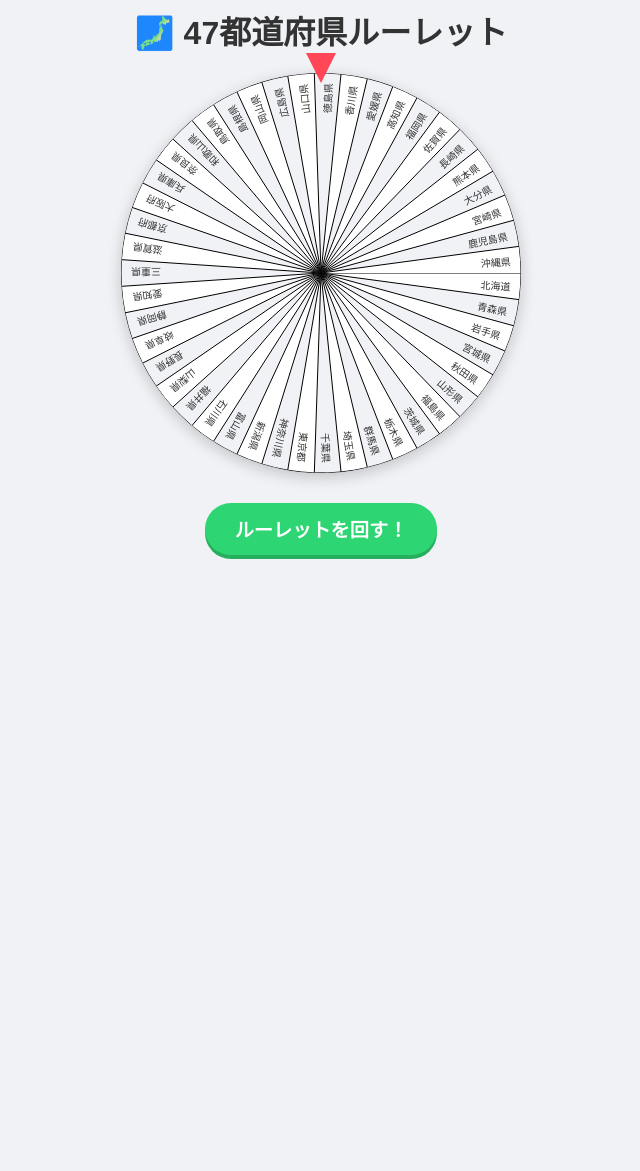
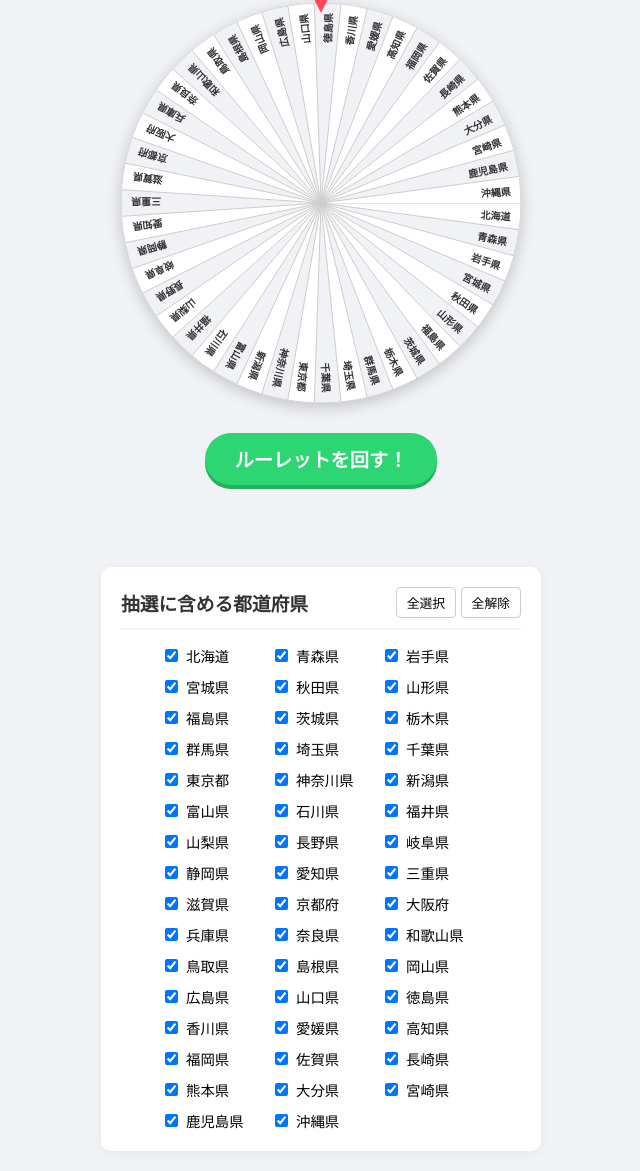
Before and after one commit to nagi8888/todoram, a plain HTML site: page index.html in a window 1280 px wide. Shown: the part 104-1275 px from the top of the page, without its empty margins (319-959 px from the left). Before the commit the page ends 800 px from the top, so only its background shows below. Drawn offline with Linux system fonts and the light colour scheme.

Commit message:
Update index.html

```diff
--- a/index.html
+++ b/index.html
@@ -14,9 +14,17 @@
             min-height: 100vh;
             margin: 0;
             background-color: #f0f2f5;
+            padding: 20px;
         }
 
         h1 { color: #333; margin-bottom: 20px; }
+
+        .main-container {
+            display: flex;
+            flex-direction: column;
+            align-items: center;
+            gap: 30px;
+        }
 
         .roulette-container {
             position: relative;
@@ -24,7 +32,6 @@
             height: 400px;
         }
 
-        /* 針（ポインター） */
         .pointer {
             position: absolute;
             top: -20px;
@@ -45,11 +52,10 @@
         }
 
         .controls {
-            margin-top: 30px;
             text-align: center;
         }
 
-        button {
+        button#spinBtn {
             padding: 12px 30px;
             font-size: 1.2rem;
             font-weight: bold;
@@ -62,22 +68,71 @@
             box-shadow: 0 4px 0 #26af5f;
         }
 
-        button:hover { background-color: #26af5f; }
-        button:active { transform: translateY(2px); box-shadow: none; }
-        button:disabled { background-color: #ccc; box-shadow: none; cursor: not-allowed; }
+        button#spinBtn:hover { background-color: #26af5f; }
+        button#spinBtn:active { transform: translateY(2px); box-shadow: none; }
+        button#spinBtn:disabled { background-color: #ccc; box-shadow: none; cursor: not-allowed; }
 
         #result {
             margin-top: 20px;
             font-size: 1.5rem;
             font-weight: bold;
-            color: #333;
+            color: #ff4757;
             height: 2rem;
+        }
+
+        /* 都道府県選択エリア */
+        .selector-container {
+            background: white;
+            padding: 20px;
+            border-radius: 10px;
+            box-shadow: 0 2px 10px rgba(0,0,0,0.05);
+            max-width: 600px;
+            width: 100%;
+        }
+
+        .selector-header {
+            display: flex;
+            justify-content: space-between;
+            align-items: center;
+            margin-bottom: 15px;
+            border-bottom: 2px solid #f0f2f5;
+            padding-bottom: 10px;
+        }
+
+        .selector-header h3 { margin: 0; color: #333; }
+
+        .bulk-btns button {
+            padding: 5px 10px;
+            font-size: 0.8rem;
+            cursor: pointer;
+            border: 1px solid #ccc;
+            background: #fff;
+            border-radius: 4px;
+        }
+
+        .bulk-btns button:hover { background: #f0f2f5; }
+
+        .checkbox-grid {
+            display: grid;
+            grid-template-columns: repeat(auto-fill, minmax(100px, 100px));
+            gap: 10px;
+            justify-content: center;
+        }
+
+        .checkbox-item {
+            font-size: 0.9rem;
+            display: flex;
+            align-items: center;
+            gap: 5px;
+            cursor: pointer;
         }
     </style>
 </head>
 <body>
 
-    <h1>🗾 47都道府県ルーレット</h1>
+    <h1>🗾 都道府県ルーレット（除外機能つき）</h1>
+
+    <div class="main-container">
 
         <div class="roulette-container">
             <div class="pointer"></div>
@@ -89,8 +144,21 @@
             <div id="result"></div>
         </div>
 
+        <div class="selector-container">
+            <div class="selector-header">
+                <h3>抽選に含める都道府県</h3>
+                <div class="bulk-btns">
+                    <button id="selectAll">全選択</button>
+                    <button id="deselectAll">全解除</button>
+                </div>
+            </div>
+            <div class="checkbox-grid" id="checkboxGrid"></div>
+        </div>
+
+    </div>
+
     <script>
-        const prefectures = [
+        const allPrefectures = [
             "北海道", "青森県", "岩手県", "宮城県", "秋田県", "山形県", "福島県",
             "茨城県", "栃木県", "群馬県", "埼玉県", "千葉県", "東京都", "神奈川県",
             "新潟県", "富山県", "石川県", "福井県", "山梨県", "長野県", "岐阜県",
@@ -100,30 +168,76 @@
             "熊本県", "大分県", "宮崎県", "鹿児島県", "沖縄県"
         ];
 
+        // 現在有効な都道府県のリスト
+        let activePrefectures = [...allPrefectures];
+
         const canvas = document.getElementById('wheel');
         const ctx = canvas.getContext('2d');
         const spinBtn = document.getElementById('spinBtn');
         const resultDisplay = document.getElementById('result');
+        const grid = document.getElementById('checkboxGrid');
 
-        const numSegments = prefectures.length;
         const centerX = canvas.width / 2;
         const centerY = canvas.height / 2;
         const radius = canvas.width / 2;
-        const segmentAngle = (2 * Math.PI) / numSegments;
+        let currentRotation = 0;
 
-        let currentRotation = 0;
+        // チェックボックスの生成
+        allPrefectures.forEach((pref, index) => {
+            const label = document.createElement('label');
+            label.className = 'checkbox-item';
+            label.innerHTML = `<input type="checkbox" value="${pref}" checked> ${pref}`;
+            grid.appendChild(label);
+
+            // チェックボックス変更イベント
+            label.querySelector('input').addEventListener('change', updateActivePrefectures);
+        });
+
+        // 有効な都道府県リストの更新と再描画
+        function updateActivePrefectures() {
+            const checkboxes = grid.querySelectorAll('input[type="checkbox"]');
+            activePrefectures = [];
+            checkboxes.forEach(cb => {
+                if (cb.checked) activePrefectures.push(cb.value);
+            });
+
+            // 0個になったら回せないようにする
+            if (activePrefectures.length === 0) {
+                spinBtn.disabled = true;
+                spinBtn.textContent = "都道府県を選んでください";
+            } else {
+                spinBtn.disabled = false;
+                spinBtn.textContent = "ルーレットを回す！";
+            }
+
+            drawWheel();
+        }
 
         // ホイールを描画
         function drawWheel() {
-            prefectures.forEach((name, i) => {
+            ctx.clearRect(0, 0, canvas.width, canvas.height);
+            const numSegments = activePrefectures.length;
+            const segmentAngle = (2 * Math.PI) / numSegments;
+
+            if (numSegments === 0) {
+                ctx.beginPath();
+                ctx.arc(centerX, centerY, radius, 0, 2 * Math.PI);
+                ctx.fillStyle = '#e4e7eb';
+                ctx.fill();
+                return;
+            }
+
+            activePrefectures.forEach((name, i) => {
                 const angle = i * segmentAngle;
 
-                // セグメントの背景色
+                // パイ（扇形）の描画
                 ctx.beginPath();
                 ctx.moveTo(centerX, centerY);
                 ctx.arc(centerX, centerY, radius, angle, angle + segmentAngle);
-                ctx.fillStyle = i % 2 === 0 ? '#ffffff' : '#f1f2f6'; // 交互に色を変える
+                ctx.fillStyle = i % 2 === 0 ? '#ffffff' : '#f1f2f6';
                 ctx.fill();
+                ctx.strokeStyle = '#ccc';
+                ctx.lineWidth = 1;
                 ctx.stroke();
 
                 // テキストの描画
@@ -132,38 +246,55 @@
                 ctx.rotate(angle + segmentAngle / 2);
                 ctx.textAlign = "right";
                 ctx.fillStyle = "#333";
-                ctx.font = "10px sans-serif";
+
+                // 都道府県の数によって文字サイズを微調整
+                let fontSize = 10;
+                if (numSegments < 10) fontSize = 16;
+                else if (numSegments < 25) fontSize = 12;
+
+                ctx.font = `bold ${fontSize}px sans-serif`;
                 ctx.fillText(name, radius - 10, 5);
                 ctx.restore();
             });
         }
 
+        // 初期描画
         drawWheel();
 
+        // ルーレット回転処理
         spinBtn.addEventListener('click', () => {
-            if (spinBtn.disabled) return;
+            if (activePrefectures.length === 0) return;
 
             spinBtn.disabled = true;
             resultDisplay.textContent = "抽選中...";
 
-            // 回転数をランダムに決定（最低5回転 + ランダム）
+            const numSegments = activePrefectures.length;
             const extraDegrees = Math.floor(Math.random() * 360);
-            const totalRotation = 3600 + extraDegrees; // 10回転以上
+            const totalRotation = 3600 + extraDegrees; // 最低10回転
 
             currentRotation += totalRotation;
             canvas.style.transform = `rotate(${currentRotation}deg)`;
 
-            // アニメーション終了後に結果を表示（4秒後）
             setTimeout(() => {
                 spinBtn.disabled = false;
 
-                // 現在の角度から当選した都道府県を計算
-                // 針は真上(-90度)にあるので、その位置を基準にする
+                // 停止位置から当選を計算
                 const actualDegrees = currentRotation % 360;
+                // Canvasの針は真上（-90度 = 270度）にあるため、そこから逆算
                 const winningIndex = Math.floor((numSegments - (actualDegrees / 360) * numSegments + (numSegments * 0.75)) % numSegments);
 
-                resultDisplay.textContent = `結果：${prefectures[winningIndex]}`;
+                resultDisplay.textContent = `結果：${activePrefectures[winningIndex]}`;
             }, 4000);
+        });
+
+        // 全選択・全解除ボタンの処理
+        document.getElementById('selectAll').addEventListener('click', () => {
+            grid.querySelectorAll('input[type="checkbox"]').forEach(cb => cb.checked = true);
+            updateActivePrefectures();
+        });
+        document.getElementById('deselectAll').addEventListener('click', () => {
+            grid.querySelectorAll('input[type="checkbox"]').forEach(cb => cb.checked = false);
+            updateActivePrefectures();
         });
     </script>
 </body>
```
Lines whose indentation alone changed are shown as unchanged.
